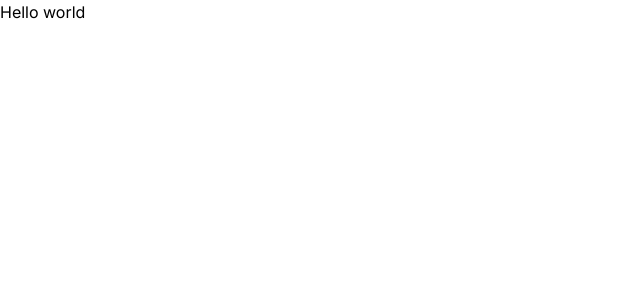
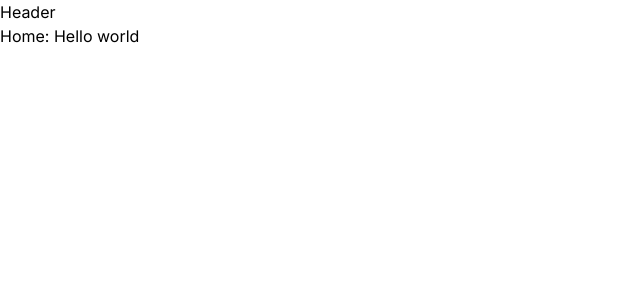
Before and after one commit to jonatas-melo-silva/devstore, a Next.js app: page / in a window 1280 px wide. Shown: the top 300 px of the page, without its empty margins (0-640 px from the left). Built offline with nearby package versions, Linux system fonts and the light colour scheme.

Commit message:
add: adiciona layout da aplicacao

```diff
--- /dev/null
+++ b/src/app/(store)/(home)/loading.tsx
@@ -0,0 +1,3 @@
+export default function HomeLoading() {
+  return <div>loading home...</div>
+}
--- /dev/null
+++ b/src/app/(store)/(home)/page.tsx
@@ -0,0 +1,5 @@
+export default async function Home() {
+  await new Promise((resolve) => setTimeout(resolve, 1000))
+
+  return <h1>Home: Hello world</h1>
+}
--- /dev/null
+++ b/src/app/(store)/layout.tsx
@@ -0,0 +1,15 @@
+import { ReactNode } from 'react'
+import { Header } from '../components/header'
+
+export type StoreLayoutProps = {
+  readonly children: ReactNode
+}
+
+export default function StoreLayout({ children }: StoreLayoutProps) {
+  return (
+    <div>
+      <Header />
+      {children}
+    </div>
+  )
+}
--- /dev/null
+++ b/src/app/(store)/search/loading.tsx
@@ -0,0 +1,3 @@
+export default function SearchLoading() {
+  return <div>loading search...</div>
+}
--- /dev/null
+++ b/src/app/(store)/search/page.tsx
@@ -0,0 +1,3 @@
+export default function Search() {
+  return <h1>Search: Hello world</h1>
+}
--- /dev/null
+++ b/src/app/components/header.tsx
@@ -0,0 +1,3 @@
+export function Header() {
+  return <div>Header</div>
+}
--- a/src/app/page.tsx
+++ /dev/null
@@ -1,3 +0,0 @@
-export default function Home() {
-  return <h1>Hello world</h1>
-}
```
